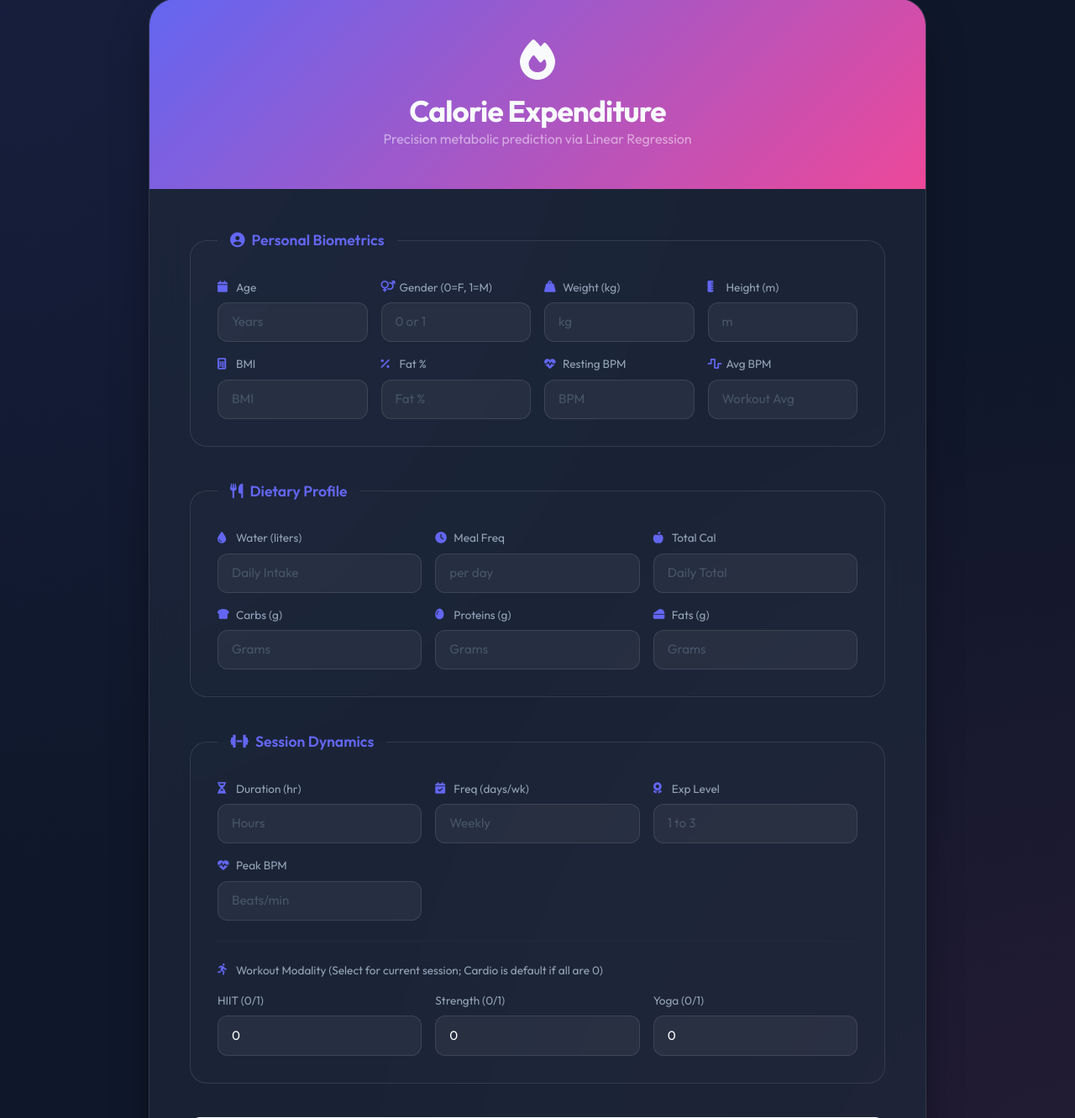
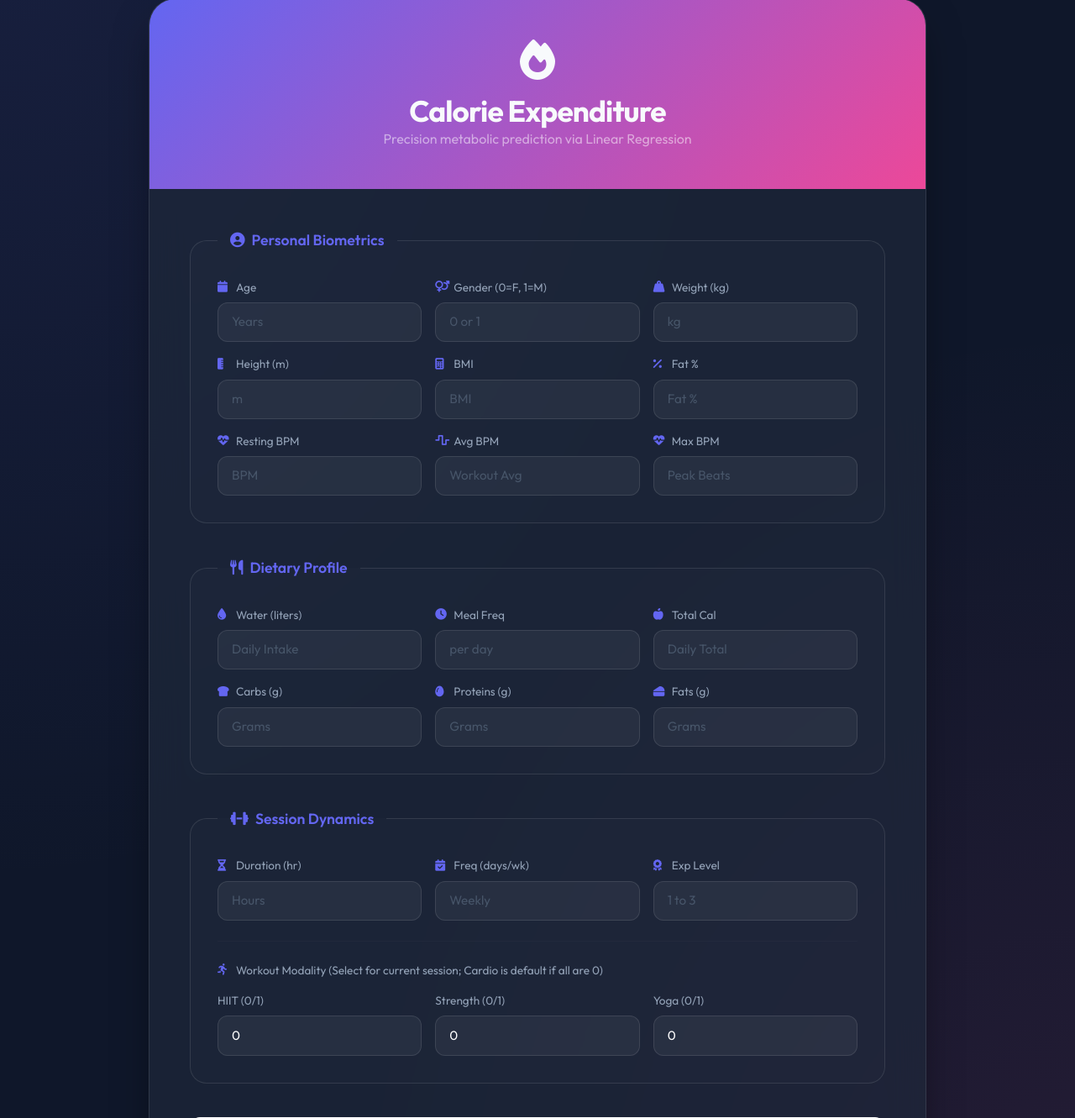
Before and after one commit to AK24-EM/Mini_project, a Flask app: page /regression in a window 1280 px wide. Shown: the part 90-1421 px from the top of the page at 84% size. Run offline with Flask 3, Linux system fonts and the light colour scheme; parts of the project's set-up code (start-up, migrations or seed data) failed here and were passed over.

Commit message:
Fix regression prediction pipeline: resolve numpy formatting/scalar errors and improve Max BPM UI visibility

```diff
--- a/application.py
+++ b/application.py
@@ -126,9 +126,8 @@ def regression_predict():
         input_df = pd.DataFrame(input_data, columns=columns)
 
         input_scaled = linear_scaler.transform(input_df.values)
-        prediction = linear_model.predict(input_scaled)[0]
-
-        result = f"Predicted Calories Burned: {prediction:.1f} kcal"
+        prediction = linear_model.predict(input_scaled)
+        result = f"Predicted Calories Burned: {float(prediction.ravel()[0]):.1f} kcal"
         return render_template('regression.html', result=result)
 
     except Exception as e:
--- a/templates/regression.html
+++ b/templates/regression.html
@@ -211,50 +211,56 @@
                             <fieldset>
                                 <legend><i class="fas fa-user-circle me-2"></i>Personal Biometrics</legend>
                                 <div class="row g-3">
-                                    <div class="col-md-3">
+                                    <div class="col-md-4">
                                         <label for="age" class="form-label"><i class="fas fa-calendar"></i>Age</label>
                                         <input type="number" step="any" class="form-control" id="age" name="age"
                                             placeholder="Years" required>
                                     </div>
-                                    <div class="col-md-3">
+                                    <div class="col-md-4">
                                         <label for="gender" class="form-label"><i class="fas fa-venus-mars"></i>Gender
                                             (0=F, 1=M)</label>
                                         <input type="number" step="any" class="form-control" id="gender" name="gender"
                                             placeholder="0 or 1" required>
                                     </div>
-                                    <div class="col-md-3">
+                                    <div class="col-md-4">
                                         <label for="weight" class="form-label"><i
                                                 class="fas fa-weight-hanging"></i>Weight (kg)</label>
                                         <input type="number" step="any" class="form-control" id="weight" name="weight"
                                             placeholder="kg" required>
                                     </div>
-                                    <div class="col-md-3">
+                                    <div class="col-md-4">
                                         <label for="height" class="form-label"><i
                                                 class="fas fa-ruler-vertical"></i>Height (m)</label>
                                         <input type="number" step="any" class="form-control" id="height" name="height"
                                             placeholder="m" required>
                                     </div>
-                                    <div class="col-md-3">
+                                    <div class="col-md-4">
                                         <label for="bmi" class="form-label"><i class="fas fa-calculator"></i>BMI</label>
                                         <input type="number" step="any" class="form-control" id="bmi" name="bmi"
                                             placeholder="BMI" required>
                                     </div>
-                                    <div class="col-md-3">
+                                    <div class="col-md-4">
                                         <label for="fat" class="form-label"><i class="fas fa-percent"></i>Fat %</label>
                                         <input type="number" step="any" class="form-control" id="fat" name="fat"
                                             placeholder="Fat %" required>
                                     </div>
-                                    <div class="col-md-3">
+                                    <div class="col-md-4">
                                         <label for="resting_bpm" class="form-label"><i
                                                 class="fas fa-heartbeat"></i>Resting BPM</label>
                                         <input type="number" step="any" class="form-control" id="resting_bpm"
                                             name="resting_bpm" placeholder="BPM" required>
                                     </div>
-                                    <div class="col-md-3">
+                                    <div class="col-md-4">
                                         <label for="avg_bpm" class="form-label"><i class="fas fa-wave-square"></i>Avg
                                             BPM</label>
                                         <input type="number" step="any" class="form-control" id="avg_bpm" name="avg_bpm"
                                             placeholder="Workout Avg" required>
+                                    </div>
+                                    <div class="col-md-4">
+                                        <label for="max_bpm" class="form-label"><i class="fas fa-heart-pulse"></i>Max
+                                            BPM</label>
+                                        <input type="number" step="any" class="form-control" id="max_bpm" name="max_bpm"
+                                            placeholder="Peak Beats" required>
                                     </div>
                                 </div>
                             </fieldset>
@@ -322,12 +328,6 @@
                                         <input type="number" step="any" class="form-control" id="experience"
                                             name="experience" placeholder="1 to 3" required>
                                     </div>
-                                    <div class="col-md-4">
-                                        <label for="max_bpm" class="form-label"><i class="fas fa-heartbeat"></i>Peak
-                                            BPM</label>
-                                        <input type="number" step="any" class="form-control" id="max_bpm" name="max_bpm"
-                                            placeholder="Beats/min" required>
-                                    </div>
                                 </div>
                                 <hr class="my-4 border-secondary border-opacity-25">
                                 <p class="form-label mb-3"><i class="fas fa-running"></i>Workout Modality (Select for
```
